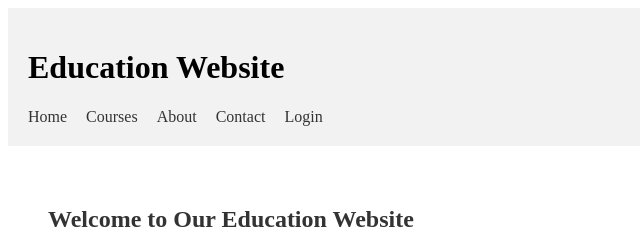
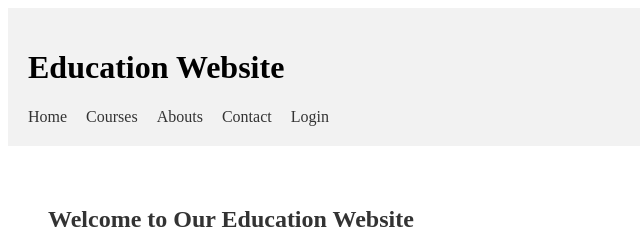
Before and after one commit to Dhanushrs2173/Notes, a plain HTML site: page index.html in a window 1280 px wide. Shown: the top 240 px of the page, 0-640 px from the left. Drawn offline with Linux system fonts and the light colour scheme.

Commit message:
Update index.html

```diff
--- a/index.html
+++ b/index.html
@@ -13,7 +13,7 @@
       <ul>
         <li><a href="#home">Home</a></li>
         <li><a href="#courses">Courses</a></li>
-        <li><a href="#about">About</a></li>
+        <li><a href="#about">Abouts</a></li>
         <li><a href="#contact">Contact</a></li>
         <li><a href="#login">Login</a></li>
       </ul>
```
